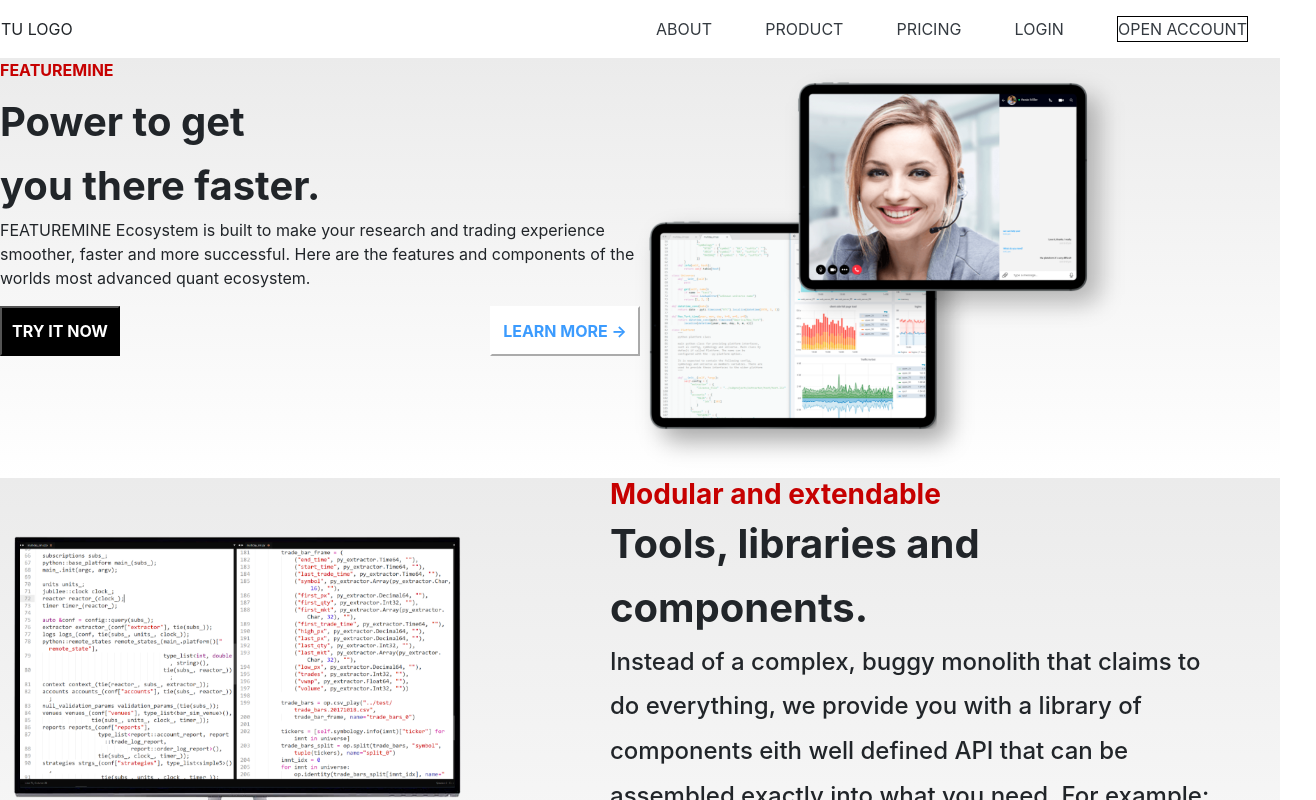
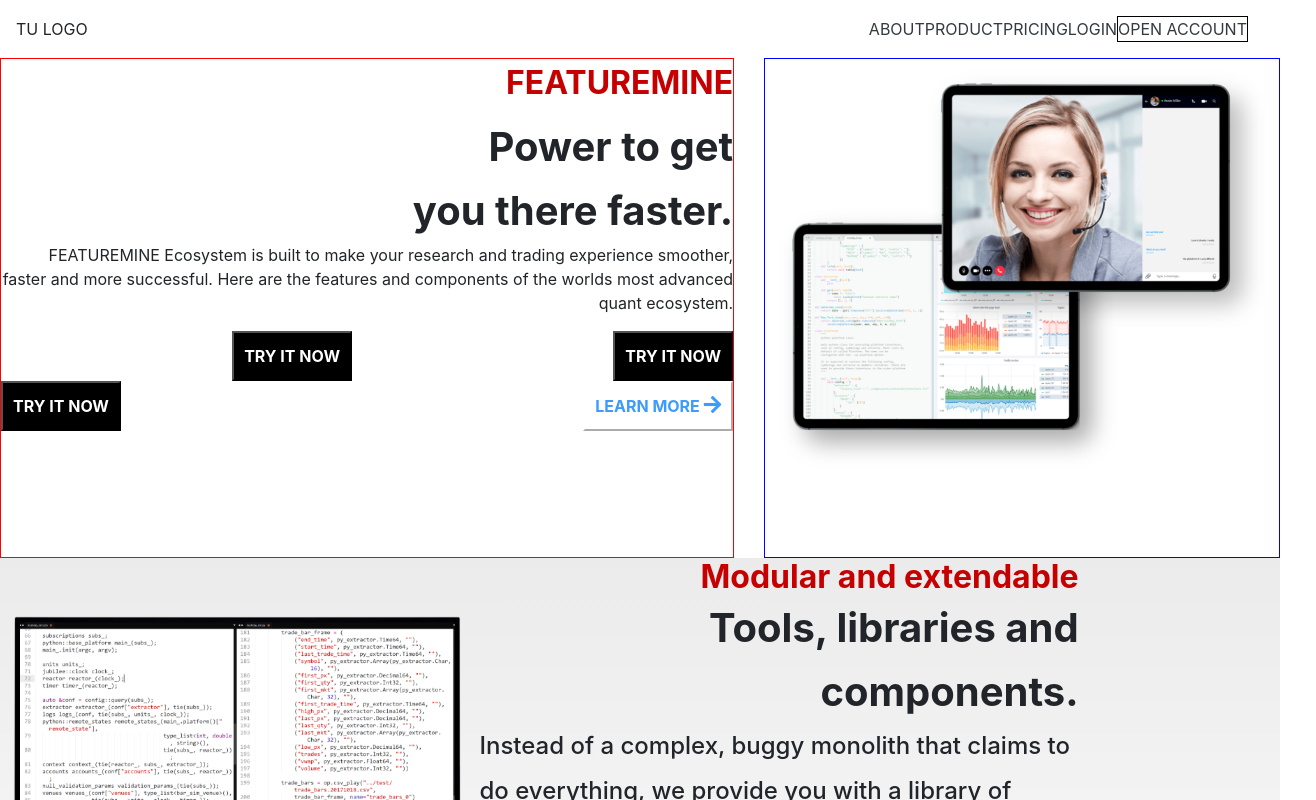
Before and after one commit to jvirriel-per/site-fm, a React (Create React App) app: page / in a window 1280 px wide. Shown: the top 800 px of the page, 1316 px wide, since content can reach past the window. Built offline with nearby package versions, Linux system fonts and the light colour scheme.

Commit message:
New Changes

```diff
--- a/public/index.html
+++ b/public/index.html
@@ -13,6 +13,7 @@
       homescreen on Android. See https://developers.google.com/web/fundamentals/web-app-manifest/
     -->
     <link rel="manifest" href="%PUBLIC_URL%/manifest.json" />
+    <link rel="stylesheet" href="https://use.fontawesome.com/releases/v5.7.2/css/all.css" integrity="sha384-fnmOCqbTlWIlj8LyTjo7mOUStjsKC4pOpQbqyi7RrhN7udi9RwhKkMHpvLbHG9Sr" crossorigin="anonymous">
     <!--
       Notice the use of %PUBLIC_URL% in the tags above.
       It will be replaced with the URL of the `public` folder during the build.
--- a/src/App.css
+++ b/src/App.css
@@ -4,7 +4,7 @@
 
 .title{
 	color: #C60000;
-  font-size: 32;
+  font-size: 32px;
 }
 
 strong{
@@ -43,14 +43,7 @@
   flex-wrap: wrap;
 }
 
-.row {
-  width: 50%;
-  }
 
-.row2 {
-  width: 50%;
-  text-align: left;
-}
 
 h4{
   text-align: left;
@@ -78,3 +71,13 @@
 background: linear-gradient(to bottom, rgba(242,242,242,1) 0%, rgba(235,235,235,1) 0%, rgba(237,237,237,1) 10%, rgba(255,255,255,1) 100%);
 filter: progid:DXImageTransform.Microsoft.gradient( startColorstr='#f2f2f2', endColorstr='#ffffff', GradientType=0 );
 }
+
+@media screen and (max-width: 375px) {
+  .__featuremine-first-box, .title {
+    font-size: 8px;
+  }
+
+  .__featuremine-img, img {
+    width: 100%;
+  }
+}
--- a/src/components/Anything.js
+++ b/src/components/Anything.js
@@ -1,5 +1,4 @@
 import React, { Component } from 'react';
-
 
 class Anything extends Component {
 	render() {
--- a/src/components/Featuremine.js
+++ b/src/components/Featuremine.js
@@ -1,13 +1,12 @@
-import React, { Component } from 'react';
+import React from 'react';
+import { Container, Row, Col } from 'reactstrap';
 
-
-class Featuremine extends Component {
-	render() {
-		return (
-      <div className="principal">
-
-
-        <div className="row2">
+const Featuremine = () => (
+  <div>
+    <Row>
+      <Col xs="12" md="7">
+        <div style={{border: '1px solid red', height: '500px'}}>
+          <div className="__featuremine-first-box">
               <p className="title"><strong>FEATUREMINE</strong></p>
               <h1><strong><p>Power to get </p>
               you there faster.</strong>
@@ -17,21 +16,33 @@
               and more successful. Here are the features and
               components of the worlds most advanced quant
               ecosystem.</p>
+              <Row>
+                <Col xs="6" md="6" center>
+                  <button className="black-button"><strong>TRY IT NOW</strong></button>
+                </Col>
+                <Col xs="6" md="6" center>
+                  <button className="black-button"><strong>TRY IT NOW</strong></button>
+                </Col>
+              </Row>
+              <div className="__featuremine-container-buttons">
                 <div className="two-buttons">
                   <button className="black-button"><strong>TRY IT NOW</strong></button>
-          <button className="white-button"><strong>LEARN MORE -></strong></button>
+                  <button className="white-button"><strong>LEARN MORE <i className="fas fa-arrow-right" style={{fontSize: '20px'}}></i></strong></button>
                 </div>
               </div>
-
-        <div className="row">
+          </div>
+        </div>
+      </Col>
+      <Col xs="12" md="5">
+        <div style={{border: '1px solid blue', height: '500px'}}>
+        <div className="__featuremine-img">
             <img src={require('../assets/im1.png')} alt="Test" width= {null} resizeMode= 'contain' height= {420}/>
           </div>
+        </div>
+      </Col>
+    </Row>
+  </div>
+)
 
-      </div>
-
-		)
-	}
-
-}
 
 export default Featuremine;
--- a/src/components/Navigation.js
+++ b/src/components/Navigation.js
@@ -1,15 +1,14 @@
 import React, { Component } from 'react';
-
 
 class Navigation extends Component {
 	render() {
 		return (
 	 		<div className ="navbar">
-	 			<div className="row">
+	 			<div className="__navbar-first-row">
 	 				<span> TU LOGO </span>
 	 			</div>
 
-	 			<div className="row2">
+	 			<div className="__navbar-second-row">
 	 			<nav className="navbar navbar-light">
 
  					<a href="" className="text-dark">
```
Also changed, not shown: 1 other file (tests, documents, lock files or other folders). Lines whose indentation alone changed are shown as unchanged.
